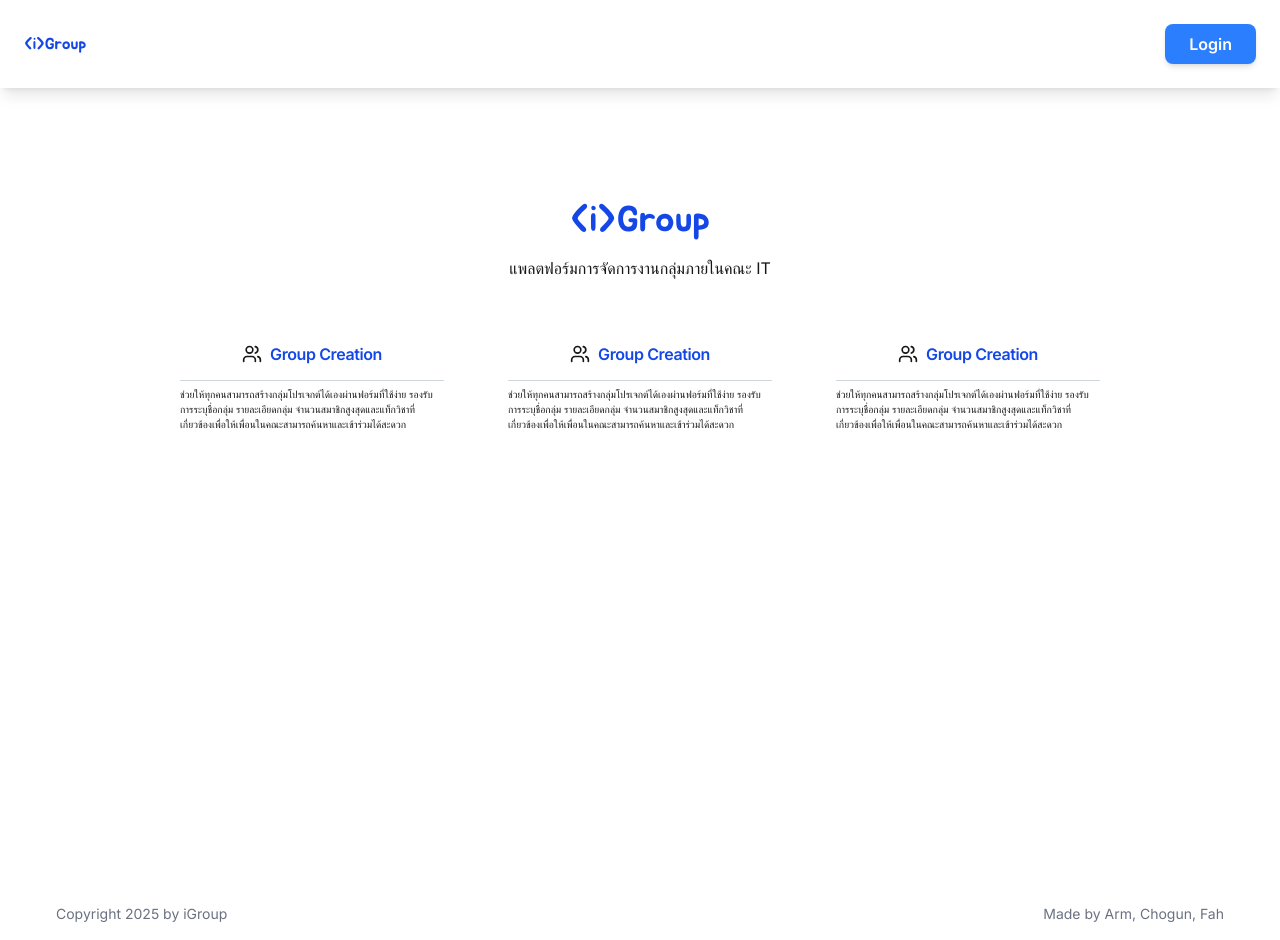
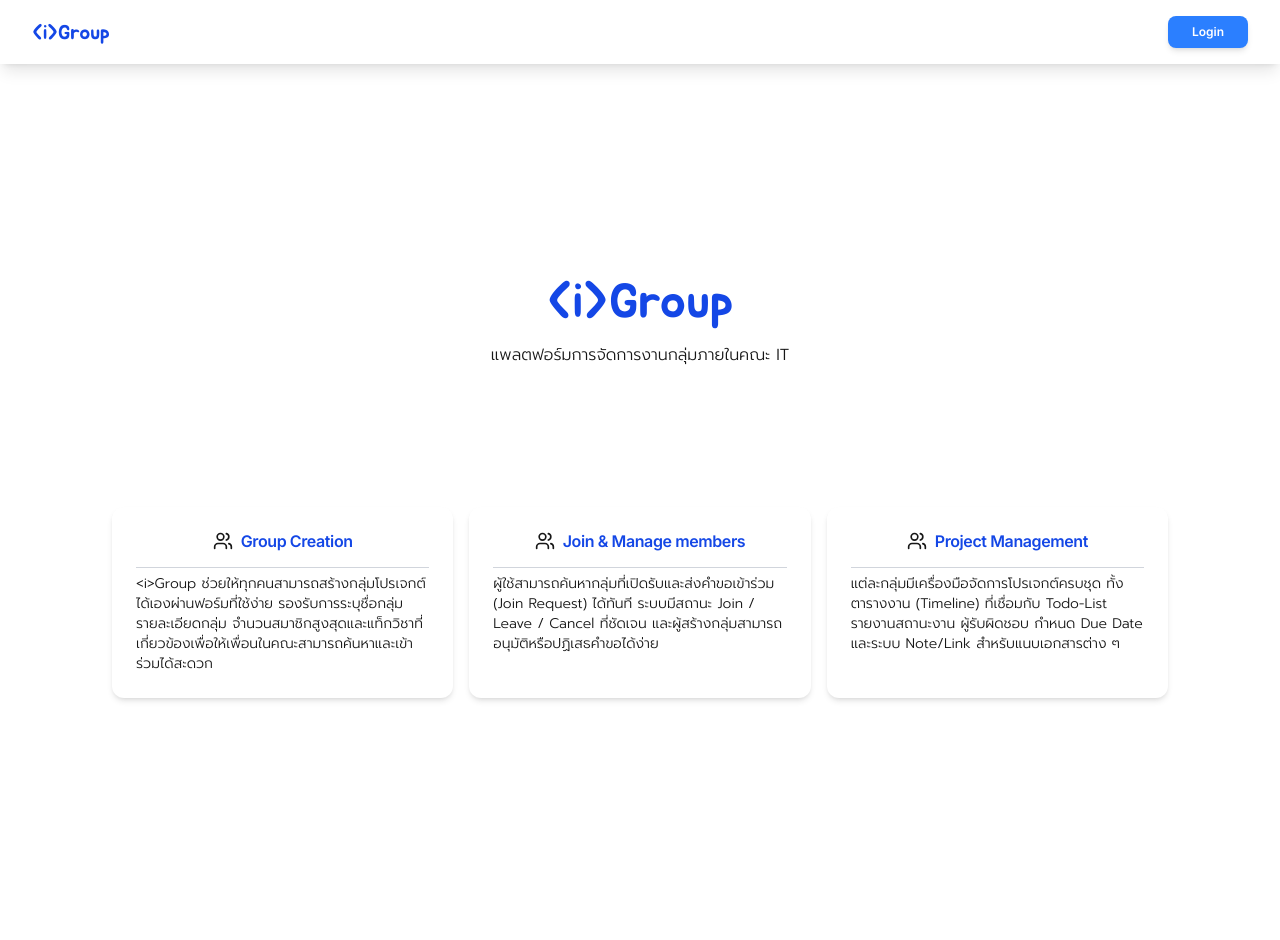
Before and after one commit to FahTw/iGroup, a Next.js app in the folder igroup/: page / in a window 1280 px wide. After the commit the page ends 810 px from the top, so only its background shows below. Built offline with nearby package versions, Linux system fonts and the light colour scheme.

Commit message:
Fix: Landing page components (Nav & Logo & Card)

```diff
--- a/igroup/app/layout.tsx
+++ b/igroup/app/layout.tsx
@@ -21,13 +21,6 @@ export default function RootLayout({
         <main className="flex-1">
           {children}
         </main>
-
-        <footer className="p-4 text-center text-sm text-gray-500 w-full shadow-md">
-          <div className="flex justify-between px-10">
-            <p>Copyright 2025 by iGroup</p>
-            <p>Made by Arm, Chogun, Fah</p>
-          </div>
-        </footer>
       </body>
     </html>
   );
--- a/igroup/app/page.tsx
+++ b/igroup/app/page.tsx
@@ -1,26 +1,29 @@
 import Navbar from "@/components/Navbar/Navbar";
 import HomeCard from "@/components/Card/HomeCard";
 import Logo from "@/components/Navbar/Logo";
+import { Prompt } from "next/font/google";
+
+const prompt = Prompt({ subsets: ["latin"], weight: "300" });
 
 export default function Home() {
   return (
-    <div className="font-sans min-h-screen flex flex-col">
+    <div className="font-sans min-h-full flex flex-col">
 
       {/* Main content */}
       <main className="flex-1 flex flex-col items-center gap-10 p-8 md:p-28">
         {/* Hero section */}
-        <div className="flex flex-col items-center gap-4 text-center">
-          <h1 className="text-4xl">
+        <div className="w-full h-full flex flex-col items-center gap-4 text-center my-[100px]">
+          <h1 className="text-5xl">
             <Logo />
           </h1>
-          <h2>แพลตฟอร์มการจัดการงานกลุ่มภายในคณะ IT</h2>
+          <h2 className={`${prompt.className}`}>แพลตฟอร์มการจัดการงานกลุ่มภายในคณะ IT</h2>
         </div>
 
         {/* Cards */}
         <div className="grid grid-cols-1 sm:grid-cols-2 lg:grid-cols-3 gap-4">
-          <HomeCard />
-          <HomeCard />
-          <HomeCard />
+          <HomeCard title="Group Creation" description="<i>Group ช่วยให้ทุกคนสามารถสร้างกลุ่มโปรเจกต์ได้เองผ่านฟอร์มที่ใช้ง่าย รองรับการระบุชื่อกลุ่ม รายละเอียดกลุ่ม จำนวนสมาชิกสูงสุดและแท็กวิชาที่เกี่ยวข้องเพื่อให้เพื่อนในคณะสามารถค้นหาและเข้าร่วมได้สะดวก" />
+          <HomeCard title="Join & Manage members" description="ผู้ใช้สามารถค้นหากลุ่มที่เปิดรับและส่งคำขอเข้าร่วม (Join Request) ได้ทันที ระบบมีสถานะ Join / Leave / Cancel ที่ชัดเจน และผู้สร้างกลุ่มสามารถอนุมัติหรือปฏิเสธคำขอได้ง่าย"/>
+          <HomeCard title="Project Management" description="แต่ละกลุ่มมีเครื่องมือจัดการโปรเจกต์ครบชุด ทั้งตารางงาน (Timeline) ที่เชื่อมกับ Todo-List รายงานสถานะงาน ผู้รับผิดชอบ กำหนด Due Date และระบบ Note/Link สำหรับแนบเอกสารต่าง ๆ" />
         </div>
       </main>
     </div>
--- a/igroup/components/Card/HomeCard.tsx
+++ b/igroup/components/Card/HomeCard.tsx
@@ -5,19 +5,25 @@ import {
   CardTitle,
 } from "@/components/ui/card";
 import { Users } from "lucide-react";
+import { Prompt } from "next/font/google";
 
+const prompt = Prompt({ subsets: ["latin"], weight: "300" });
 
-const HomeCard = () => {
+type CardProps = {
+  title: string
+  description: string
+}
+
+export default function HomeCard({ title = "This is default title", description = "This is default description" }: CardProps) {
   return (
-    <Card className="w-[312px] h-[152px]">
+    <Card className="bg-white shadow-md">
         <CardHeader>
             <div className="flex justify-center items-center gap-2 pb-4 border-b border-gray-300 ">
                 <Users className="w-5 h-5" />
-                <CardTitle className="text-blue-700">Group Creation</CardTitle>
+                <CardTitle className="text-blue-700">{title}</CardTitle>
             </div>
-            <CardDescription className="text-[10px]">ช่วยให้ทุกคนสามารถสร้างกลุ่มโปรเจกต์ได้เองผ่านฟอร์มที่ใช้ง่าย รองรับการระบุชื่อกลุ่ม รายละเอียดกลุ่ม จำนวนสมาชิกสูงสุดและแท็กวิชาที่เกี่ยวข้องเพื่อให้เพื่อนในคณะสามารถค้นหาและเข้าร่วมได้สะดวก</CardDescription>
+            <CardDescription className={`${prompt.className}`}>{description}</CardDescription>
         </CardHeader>
     </Card>
   )
 }
-export default HomeCard
--- a/igroup/components/Navbar/Button.tsx
+++ b/igroup/components/Navbar/Button.tsx
@@ -10,7 +10,7 @@ const Button: React.FC<ButtonProps> = ({ href, children}) => {
   return (
     <Link href={href}>
       <button
-        className="px-6 py-2 rounded-lg bg-blue-500 text-white font-semibold shadow-md hover:bg-blue-600 transition-all duration-200"
+        className="px-6 py-2 rounded-lg bg-blue-500 text-white text-xs font-semibold shadow-md hover:bg-blue-600 transition-all duration-200"
       >
         {children}
       </button>
--- a/igroup/components/Navbar/Logo.tsx
+++ b/igroup/components/Navbar/Logo.tsx
@@ -4,9 +4,7 @@ const jua = Jua({ subsets: ["latin"], weight: "400" });
 
 const Logo = () => {
   return (
-    <div>
-      <p className={`${jua.className} text-blue-700`}>&lt;i&gt;Group</p>
-    </div>
+    <span className={`${jua.className} text-blue-700`}>&lt;i&gt;Group</span>
   );
 };
 
--- a/igroup/components/Navbar/Navbar.tsx
+++ b/igroup/components/Navbar/Navbar.tsx
@@ -4,8 +4,10 @@ import Button from './Button'
 const Navbar = () => {
   return (
     <nav>
-        <div className='flex items-center justify-between p-6 shadow-lg'>
-            <Logo />
+        <div className='flex items-center justify-between px-8 py-4 shadow-lg'>
+            <h1 className="text-xl">
+              <Logo />
+            </h1>
             <Button href='/'>Login</Button>
         </div>
     </nav>
```
Also changed, not shown: 1 other file (tests, documents, lock files or other folders).
